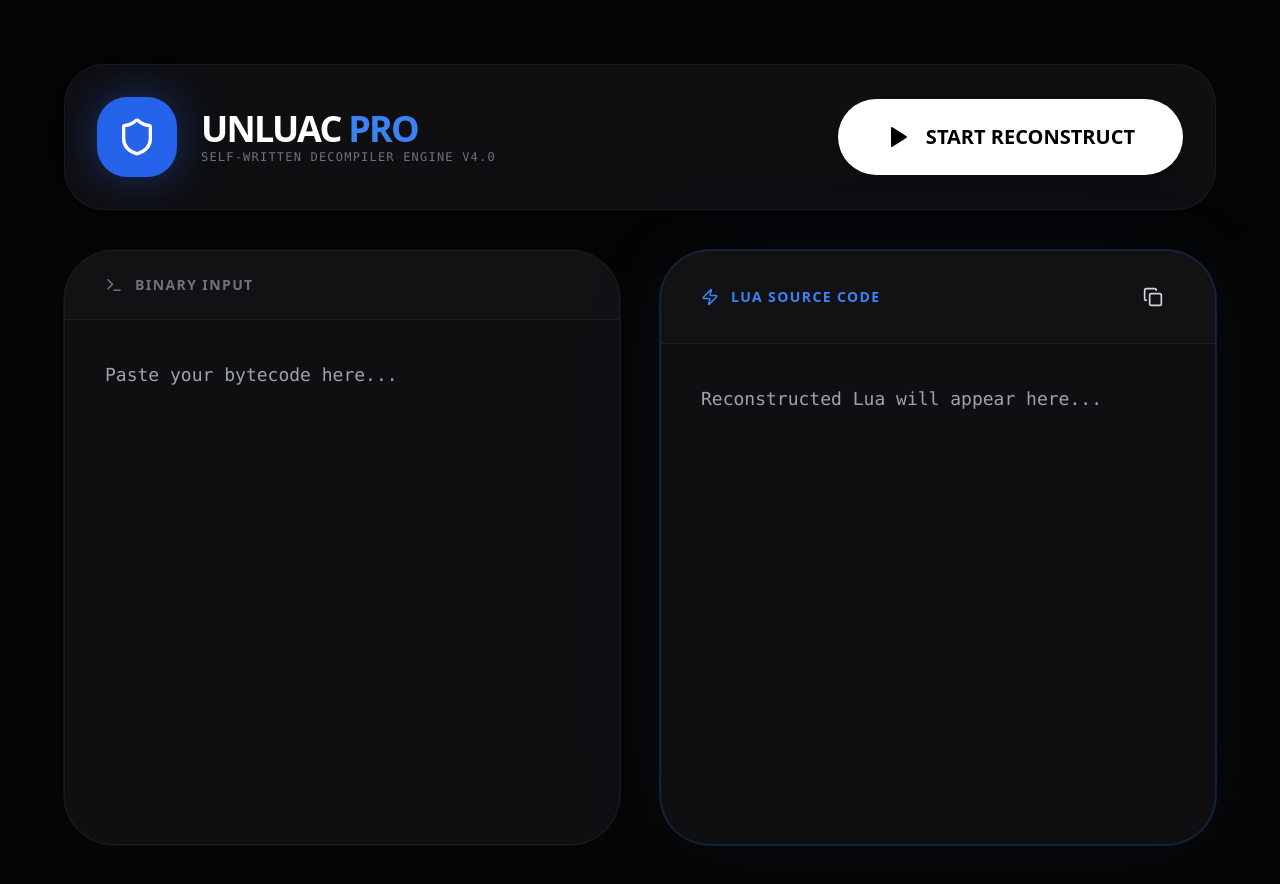
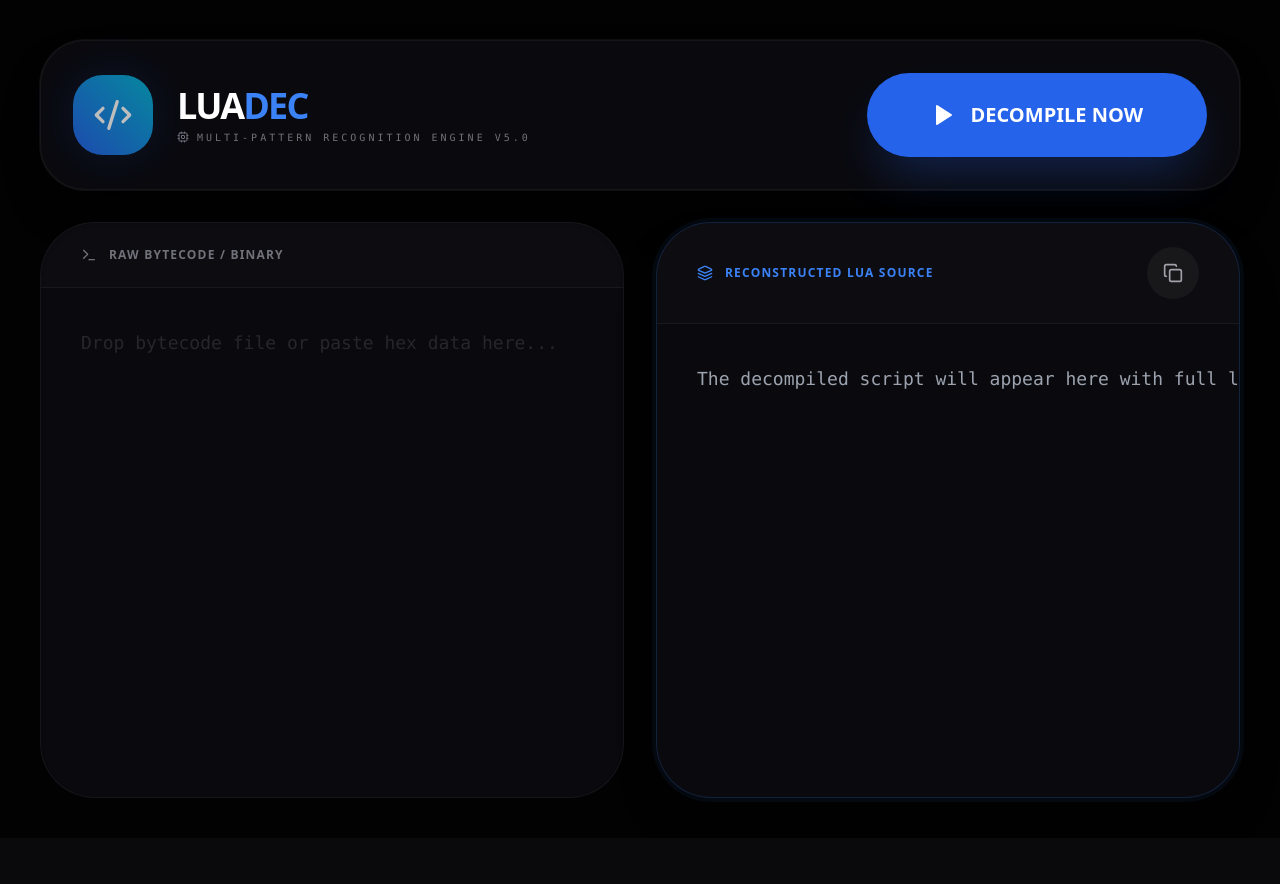
Before and after one commit to SeaMinh/luadecompiler, a Next.js app: page / in a window 1280 px wide. Shown: the top 884 px of the page. After the commit the page ends 838 px from the top, so only its background shows below. Built offline with nearby package versions, Linux system fonts and the light colour scheme.

Commit message:
Update page.js

```diff
--- a/src/app/page.js
+++ b/src/app/page.js
@@ -1,58 +1,59 @@
 "use client";
 import React, { useState } from "react";
-import { Play, Copy, Shield, Terminal, Zap } from "lucide-react";
+import { Play, Copy, Terminal, Zap, Code2, Layers, Cpu } from "lucide-react";
 import { fullDecompile } from "../utils/luaDecompiler";
 
-export default function LuaPage() {
+export default function MetawormPage() {
     const [input, setInput] = useState("");
     const [output, setOutput] = useState("");
     const [loading, setLoading] = useState(false);
 
-    const runAction = () => {
+    const startEngine = () => {
         if (!input) return;
         setLoading(true);
-        // Hiệu ứng "Analyzing"
         setTimeout(() => {
-            const res = fullDecompile(input);
-            setOutput(res);
+            setOutput(fullDecompile(input));
             setLoading(false);
-        }, 1500);
+        }, 2000);
     };
 
     return (
-        <div className="min-h-screen bg-[#050505] text-zinc-300 p-8 md:p-16">
-            <div className="max-w-7xl mx-auto space-y-10">
-
-                {/* Header bự tròn */}
-                <div className="flex flex-col md:flex-row items-center justify-between gap-8 bg-[#0f0f12] p-8 rounded-[40px] border border-white/5 shadow-2xl">
+        <div className="min-h-screen bg-[#020203] text-zinc-400 p-4 md:p-10 font-sans">
+            {/* Header: Cực bự và hiện đại */}
+            <div className="max-w-[1600px] mx-auto bg-[#0a0a0e] rounded-[45px] p-8 border border-white/5 flex flex-col md:flex-row items-center justify-between shadow-2xl mb-8 ring-1 ring-white/5">
                 <div className="flex items-center gap-6">
-                        <div className="w-20 h-20 bg-blue-600 rounded-[30px] flex items-center justify-center shadow-[0_0_40px_rgba(37,99,235,0.4)]">
-                            <Shield size={40} className="text-white" />
+                    <div className="w-20 h-20 bg-gradient-to-tr from-blue-600 to-cyan-500 rounded-[30px] flex items-center justify-center shadow-[0_0_50px_rgba(37,99,235,0.2)] animate-pulse">
+                        <Code2 size={40} className="text-white" />
                     </div>
                     <div>
-                            <h1 className="text-4xl font-black text-white tracking-tighter">UNLUAC <span className="text-blue-500">PRO</span></h1>
-                            <p className="font-mono text-xs text-zinc-500 uppercase tracking-widest">Self-Written Decompiler Engine v4.0</p>
+                        <h1 className="text-4xl font-black text-white tracking-tighter uppercase">LUA<span className="text-blue-500">DEC</span></h1>
+                        <p className="text-[10px] font-mono tracking-[0.3em] uppercase text-zinc-500 mt-1 flex items-center gap-2">
+                           <Cpu size={12} /> Multi-Pattern Recognition Engine v5.0
+                        </p>
                     </div>
                 </div>
                 <button
-                        onClick={runAction}
-                        className="group flex items-center gap-4 bg-white text-black px-12 py-6 rounded-full font-black text-xl hover:bg-blue-600 hover:text-white transition-all active:scale-90 shadow-xl"
+                    onClick={startEngine}
+                    disabled={loading}
+                    className="w-full md:w-auto bg-blue-600 hover:bg-blue-400 text-white px-16 py-7 rounded-full font-black text-xl flex items-center justify-center gap-4 transition-all hover:scale-105 active:scale-95 shadow-2xl shadow-blue-600/30 disabled:opacity-50"
                 >
-                        <Play fill="currentColor" className="group-hover:animate-pulse" /> START RECONSTRUCT
+                    {loading ? "ANALYZING OPCODES..." : <><Play fill="currentColor" /> DECOMPILE NOW</>}
                 </button>
             </div>
 
-                {/* Editor Section */}
-                <div className="grid grid-cols-1 lg:grid-cols-2 gap-10">
-                    {/* Input */}
-                    <div className="flex flex-col bg-[#0f0f12] rounded-[50px] border border-white/5 overflow-hidden ring-1 ring-white/5">
-                        <div className="px-10 py-6 border-b border-white/5 flex items-center gap-3 bg-white/[0.01]">
-                            <Terminal size={18} className="text-zinc-500" />
-                            <span className="text-sm font-bold uppercase tracking-widest text-zinc-500">Binary Input</span>
+            {/* Editor Grid */}
+            <div className="max-w-[1600px] mx-auto grid grid-cols-1 lg:grid-cols-2 gap-8 h-[72vh]">
+
+                {/* Input Panel */}
+                <div className="bg-[#0a0a0e] rounded-[55px] border border-white/5 flex flex-col overflow-hidden group hover:border-blue-500/20 transition-all duration-500 shadow-inner">
+                    <div className="px-10 py-6 border-b border-white/5 flex items-center justify-between bg-white/[0.01]">
+                        <span className="flex items-center gap-3 text-xs font-bold uppercase tracking-widest text-zinc-500">
+                            <Terminal size={16} /> Raw Bytecode / Binary
+                        </span>
                     </div>
                     <textarea
-                            className="flex-1 min-h-[500px] p-10 bg-transparent font-mono text-lg outline-none resize-none custom-scroll text-blue-400/60 leading-relaxed"
-                            placeholder="Paste your bytecode here..."
+                        className="flex-1 p-10 bg-transparent font-mono text-lg outline-none resize-none custom-scroll text-blue-400/40 leading-relaxed placeholder:text-zinc-800"
+                        placeholder="Drop bytecode file or paste hex data here..."
                         value={input}
                         onChange={(e) => setInput(e.target.value)}
                         wrap="off"
@@ -60,32 +61,29 @@ export default function LuaPage() {
                     />
                 </div>
 
-                    {/* Output */}
-                    <div className="flex flex-col bg-[#0f0f12] rounded-[50px] border border-blue-500/20 overflow-hidden shadow-[0_0_100px_rgba(59,130,246,0.05)] ring-1 ring-blue-500/20">
+                {/* Output Panel */}
+                <div className="bg-[#0a0a0e] rounded-[55px] border border-blue-500/20 flex flex-col overflow-hidden shadow-2xl ring-4 ring-blue-500/5 group">
                     <div className="px-10 py-6 border-b border-white/5 flex justify-between items-center bg-white/[0.01]">
-                            <div className="flex items-center gap-3 text-blue-500">
-                                <Zap size={18} />
-                                <span className="text-sm font-bold uppercase tracking-widest">Lua Source Code</span>
-                            </div>
-                            <button onClick={() => {navigator.clipboard.writeText(output); alert("Copied!")}} className="p-3 hover:bg-white/5 rounded-full transition-all">
+                        <span className="flex items-center gap-3 text-blue-500 text-xs font-bold uppercase tracking-widest">
+                            <Layers size={16} /> Reconstructed Lua Source
+                        </span>
+                        <button onClick={() => {navigator.clipboard.writeText(output); alert("Source Copied!")}} className="p-4 bg-zinc-900 rounded-full hover:bg-zinc-800 transition-all active:scale-90">
                             <Copy size={20} />
                         </button>
                     </div>
                     <textarea
-                            className={`flex-1 min-h-[500px] p-10 bg-transparent font-mono text-lg outline-none resize-none custom-scroll text-emerald-400 leading-relaxed transition-all duration-1000 ${loading ? "opacity-10 blur-md" : "opacity-100"}`}
+                        className={`flex-1 p-10 bg-transparent font-mono text-lg outline-none resize-none custom-scroll text-emerald-400 leading-relaxed transition-all duration-1000 ${loading ? "opacity-10 blur-2xl" : "opacity-100"}`}
                         readOnly
                         value={output}
-                            placeholder="Reconstructed Lua will appear here..."
+                        placeholder="The decompiled script will appear here with full logic reconstruction..."
                         wrap="off"
-                            spellCheck="false"
                     />
-                    </div>
                 </div>
             </div>
 
             <style jsx global>{`
                 .custom-scroll::-webkit-scrollbar { width: 10px; height: 10px; }
-                .custom-scroll::-webkit-scrollbar-thumb { background: #222; border-radius: 50px; }
+                .custom-scroll::-webkit-scrollbar-thumb { background: #1a1a1e; border-radius: 50px; border: 3px solid #0a0a0e; }
                 .custom-scroll::-webkit-scrollbar-thumb:hover { background: #3b82f6; }
                 textarea { white-space: pre !important; }
             `}</style>
```
Lines whose indentation alone changed are shown as unchanged.
